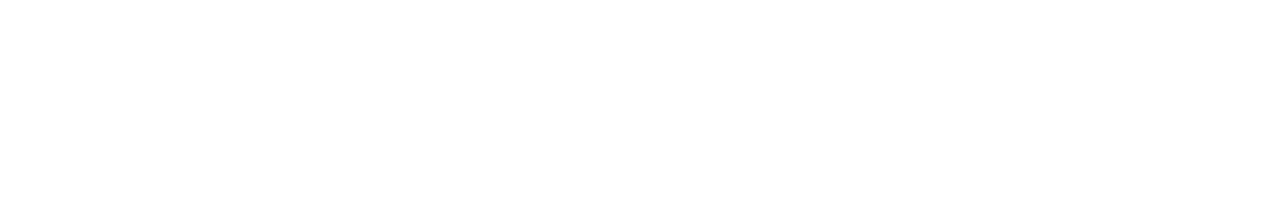
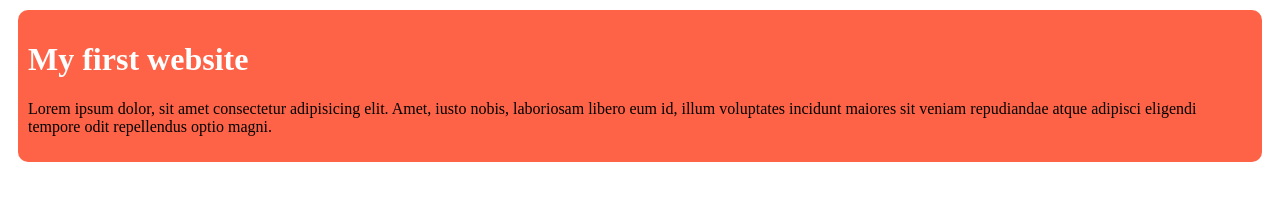
Before and after one commit to diptomahin/my-first-simple-website, a plain HTML site: page index.html in a window 1280 px wide. Drawn offline with Linux system fonts and the light colour scheme.

Commit message:
added the first blog

```diff
--- a/index.html
+++ b/index.html
@@ -4,8 +4,12 @@
     <meta charset="UTF-8">
     <meta name="viewport" content="width=device-width, initial-scale=1.0">
     <title>My first simple website</title>
+    <link rel="stylesheet" href="styles/blog.css">
 </head>
 <body>
-
+    <div>
+        <h1>My first website</h1>
+    <p>Lorem ipsum dolor, sit amet consectetur adipisicing elit. Amet, iusto nobis, laboriosam libero eum id, illum voluptates incidunt maiores sit veniam repudiandae atque adipisci eligendi tempore odit repellendus optio magni.</p>
+    </div>
 </body>
 </html>
--- /dev/null
+++ b/styles/blog.css
@@ -0,0 +1,12 @@
+div
+{
+    background-color: tomato;
+    padding: 10px;
+    margin: 10px;
+    border: 10px;
+    border-radius: 10px;
+}
+h1
+{
+    color: white;
+}
```
